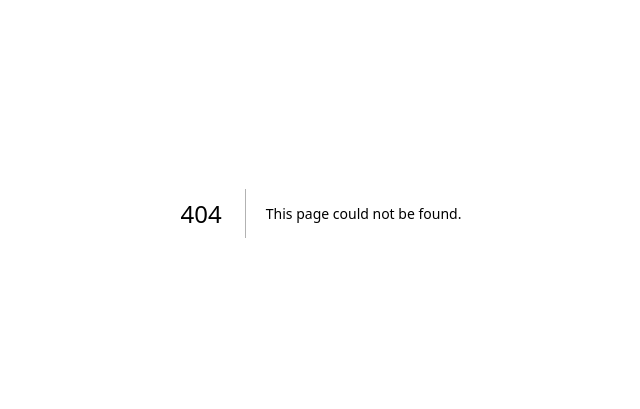
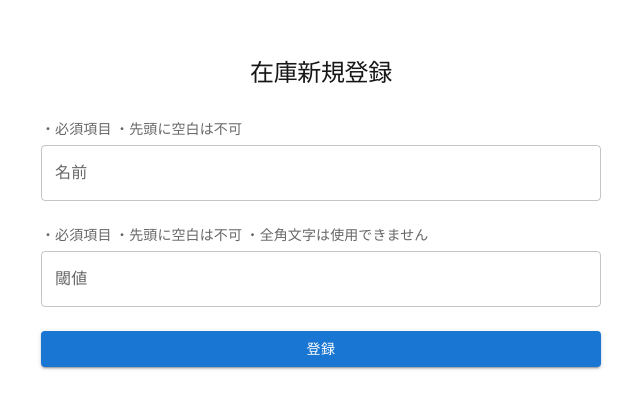
Before and after one commit to Tsukasa724/portfolio, a Next.js app in the folder web/: page /stock_create in a window 1280 px wide. Before the commit this address had no page. Shown: the part 187-596 px from the top of the page, without its empty margins (319-959 px from the left). Built offline with nearby package versions, Linux system fonts and the light colour scheme.

Commit message:
在庫新規登録 ・新規登録画面 ・新規登録画面へのリンク作成

```diff
--- a/web/src/app/dashboard_components/inventorylist/page.tsx
+++ b/web/src/app/dashboard_components/inventorylist/page.tsx
@@ -4,6 +4,7 @@ import * as React from "react";
 import { Paper, Table, TableBody, TableCell, TableContainer, TableHead, TablePagination, TableRow, Stack } from "@mui/material";
 import Button from "@mui/material/Button";
 import DeleteIcon from "@mui/icons-material/Delete";
+import Link from "next/link";
 
 interface Column {
     id: "name" | "stock" | "threshold" | "status";
@@ -91,7 +92,11 @@ export default function StickyHeadTable() {
     return (
         <Stack>
             <div className="create-button">
-                <Button variant="outlined">新規作成</Button>
+                <Link href="/stock_create" passHref>
+                    <Button variant="outlined" component="a">
+                        新規作成
+                    </Button>
+                </Link>
             </div>
             <Paper sx={{ width: "100%", overflow: "hidden" }}>
                 <TableContainer sx={{ maxHeight: 440 }}>
@@ -148,8 +153,8 @@ export default function StickyHeadTable() {
                 </TableContainer>
                 <TablePagination rowsPerPageOptions={[10, 25, 100]} component="div" count={rows.length} rowsPerPage={rowsPerPage} page={page} onPageChange={handleChangePage} onRowsPerPageChange={handleChangeRowsPerPage} />
             </Paper>
+
             {/*スタイル（CSS in JSX）*/}
-
             <style jsx>{`
                 .create-button {
                     margin-bottom: 16px;
--- /dev/null
+++ b/web/src/app/stock_create/page.tsx
@@ -0,0 +1,122 @@
+"use client";
+
+import * as React from "react";
+import { useState } from "react";
+import { Button, Stack, TextField, Typography, Radio, RadioGroup, FormControlLabel, FormControl, FormLabel, FormHelperText } from "@mui/material";
+
+// バリデーションルール
+const rules = {
+    required: (value: string) => !!value || "必須項目です",
+    noLeadingSpace: (value: string) => !/^\s/.test(value) || "先頭に空白を入れることはできません",
+    noFullWidthCharacters: (value: string) => !/[^\x01-\x7E\xA1-\xDF]/.test(value) || "全角文字は使用できません",
+};
+
+// 複数バリデーションルールに対応
+const runValidationAll = (value: string, ruleList: ((v: string) => true | string)[]): string[] => {
+    return ruleList.map((rule) => rule(value)).filter((res): res is string => res !== true);
+};
+
+export default function CreatePage() {
+    // State状態管理
+    const [name, setName] = useState("");
+    const [threshold, setThreshold] = useState("");
+    const [errors, setErrors] = useState<{ name?: string[]; threshold?: string[] }>({});
+
+    // 入力値に対してルールを実行し、エラーを保存
+    const validateName = (value: string) => {
+        const nameErrors = runValidationAll(value, [rules.required, rules.noLeadingSpace, rules.noFullWidthCharacters]);
+        setErrors((prev) => ({ ...prev, name: nameErrors }));
+    };
+    const validateThreshold = (value: string) => {
+        const thresholdErrors = runValidationAll(value, [rules.required, rules.noLeadingSpace, rules.noFullWidthCharacters]);
+        setErrors((prev) => ({ ...prev, threshold: thresholdErrors }));
+    };
+
+    // 入力フォームを送信したときの動作を定義
+    const handleSubmit = (e: React.FormEvent) => {
+        e.preventDefault();
+        const nameErrors = runValidationAll(name, [rules.required, rules.noLeadingSpace, rules.noFullWidthCharacters]);
+        const thresholdErrors = runValidationAll(threshold, [rules.required, rules.noLeadingSpace, rules.noFullWidthCharacters]);
+        setErrors({
+            name: nameErrors,
+            threshold: thresholdErrors,
+        });
+
+        // すべてのバリデーションに合格したときだけアラートする
+        if (nameErrors.length === 0 && thresholdErrors.length === 0) {
+            alert("バリデーション成功！");
+        }
+    };
+
+    return (
+        <Stack height="100lvh" justifyContent="center" alignItems="center" gap="32px">
+            <Typography id="login_heading" variant="h1" fontSize="1.5rem" className="create-title">
+                在庫新規登録
+            </Typography>
+            <Stack component="form" onSubmit={handleSubmit} width={560} gap="24px" aria-labelledby="login_heading" className="create-form">
+                {/* 名前入力 */}
+                <Stack spacing={0.5}>
+                    <Typography variant="subtitle2" color="text.secondary">
+                        ・必須項目 ・先頭に空白は不可
+                    </Typography>
+                    <TextField
+                        label="名前"
+                        value={name}
+                        onChange={(e) => {
+                            const value = e.target.value;
+                            setName(value);
+                            validateName(value);
+                        }}
+                        error={Boolean(errors.name?.length)}
+                        helperText={errors.name?.map((err, i) => (
+                            <div key={i}>{err}</div>
+                        ))}
+                    />
+                </Stack>
+
+                {/* 閾値入力 */}
+                <Stack spacing={0.5}>
+                    <Typography variant="subtitle2" color="text.secondary">
+                        ・必須項目 ・先頭に空白は不可 ・全角文字は使用できません
+                    </Typography>
+                    <TextField
+                        label="閾値"
+                        value={threshold}
+                        onChange={(e) => {
+                            const value = e.target.value;
+                            setThreshold(value);
+                            validateThreshold(value);
+                        }}
+                        error={Boolean(errors.threshold?.length)}
+                        helperText={errors.threshold?.map((err, i) => (
+                            <div key={i}>{err}</div>
+                        ))}
+                    />
+                </Stack>
+
+                <Button variant="contained" className="create-button" type="submit">
+                    登録
+                </Button>
+            </Stack>
+
+            {/*スタイル（CSS in JSX）*/}
+            <style jsx>{`
+                .create-title {
+                    color: #ff3b3b;
+                }
+
+                .create-form {
+                    background: #f9f9f9;
+                    padding: 32px;
+                    border-radius: 16px;
+                }
+
+                .create-button {
+                    background-color: #1976d2;
+                    color: white;
+                    font-weight: bold;
+                }
+            `}</style>
+        </Stack>
+    );
+}
```
